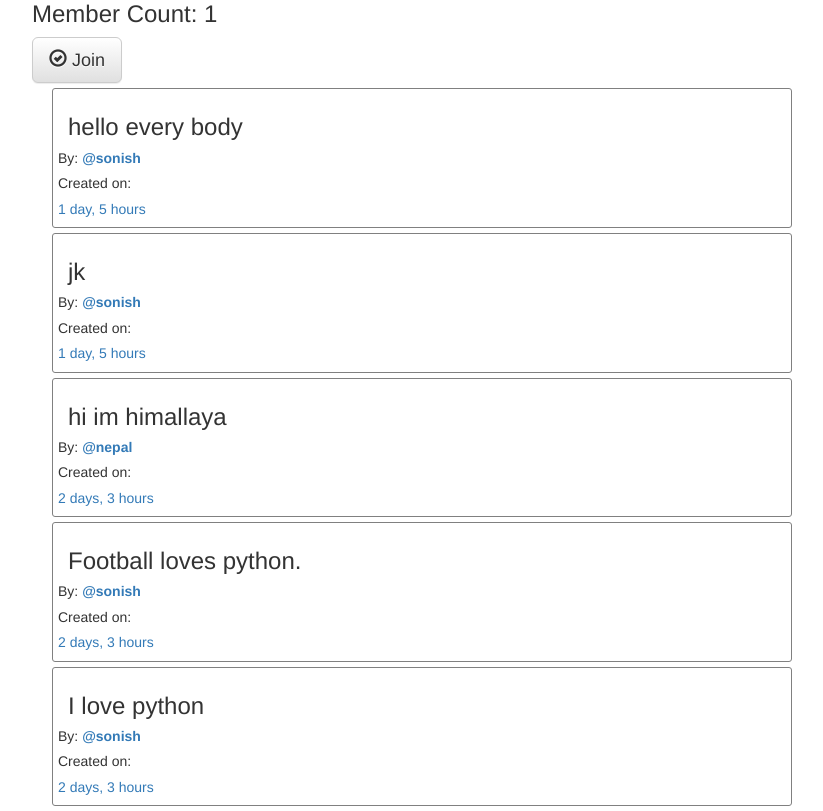
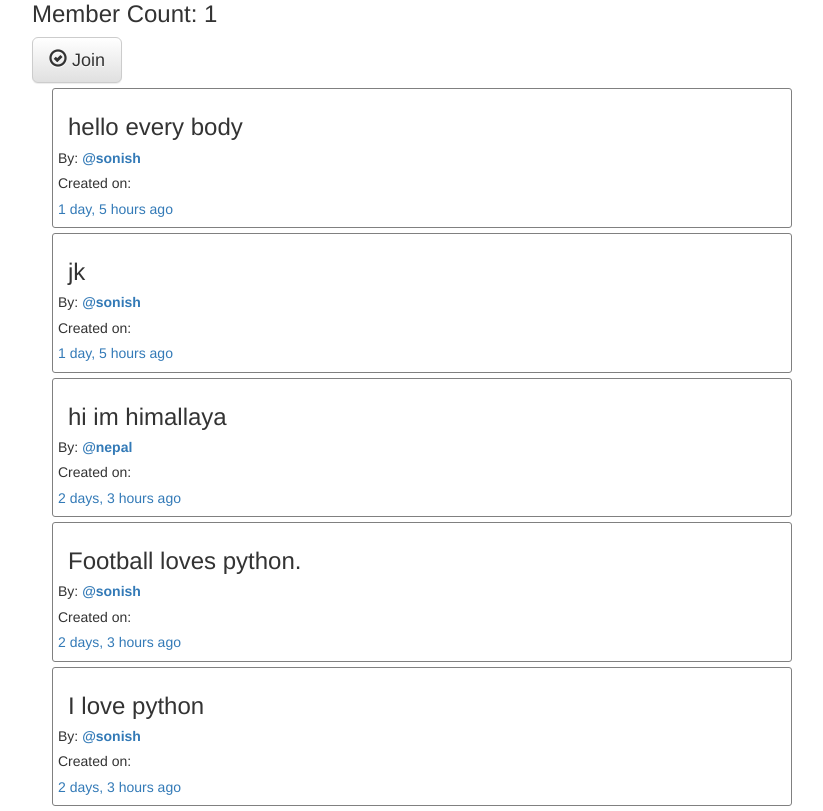
Before and after one commit to SonishMaharjan/simple_social_network, a Django app: a page that uses social_network/posts/templates/posts/_post.html in a window 1280 px wide. Shown: the part 144-955 px from the top of the page, without its empty margins (38-861 px from the left). Run offline with Django 3.2, Linux system fonts and the light colour scheme; data comes from the database, SQL or seed files in the repository; some libraries are stand-ins or nearby versions.

Commit message:
_post.html update

```diff
--- a/social_network/posts/templates/posts/_post.html
+++ b/social_network/posts/templates/posts/_post.html
@@ -14,6 +14,7 @@
     <time class="time">
       <h5>Created on:</h5>
       <a href="{%url 'posts:single' username=post.user.username pk=post.pk%}">{{post.created_at|timesince}}
+        ago
       </a>
     </time>
 
```
